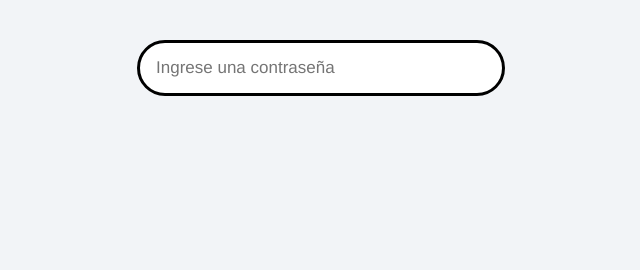
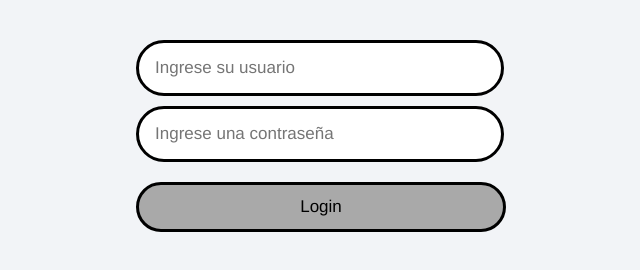
Before and after one commit to InmaTB-25/Contrase-a, a plain HTML site: page index.html in a window 1280 px wide. Shown: the whole page, without its empty margins (319-959 px from the left). Drawn offline with Linux system fonts and the light colour scheme.

Commit message:
creo usuario y constraseña boton verdad y falso (#1)

```diff
--- a/index.html
+++ b/index.html
@@ -8,12 +8,14 @@
     </head>
     <body>
         <section>
+            <input type="text" id="users" placeholder="Ingrese su usuario"/>
             <input
                 type="password"
                 id="password"
                 placeholder="Ingrese una contraseña"
             />
             <div id="feedback"></div>
+            <button id="btnLogin" disabled >Login</button>
         </section>
         <script src="main.js"></script>
     </body>
--- a/main.js
+++ b/main.js
@@ -1,16 +1,30 @@
 const passwordInput = document.getElementById("password");
 const feedback = document.getElementById("feedback");
+const botonLogin = document.getElementById("btnLogin")
+const userInput = document.getElementById("users")
+
+function login(evento) {
+    evento.preventDefault();
+    const user = userInput.value;
+    alert(`hola a ${user}`);
+}
+
 passwordInput.addEventListener("input", () => {
     const password = passwordInput.value;
     if (password.length <= 7) {
         feedback.textContent = "La contraseña es demasiado corta";
         feedback.className = "rojo";
+        botonLogin.setAttribute('disabled', 'true')
     } else if (password.length >= 11) {
+        feedback.textContent = "La contraseña es segura";
+        feedback.className = "verde";
+        botonLogin.removeAttribute('disabled')
+    } else {
         feedback.textContent = "La contraseña no es del todo segura";
         feedback.className = "naranja";
-    } else {
-        feedback.textContent = "La contraseña es segura";
-        feedback.className = "verde";
+        botonLogin.setAttribute('disabled', 'true')
+
     }
-    return test(password);
+    loginPassword(new Event('input'));
 });
+botonLogin.addEventListener('click', login);
--- a/styles.css
+++ b/styles.css
@@ -7,10 +7,15 @@ body {
     justify-content: center;
     padding-top: 40px;
 }
+section{
+    align-items: center;
+}
 input {
+    display: flex;
     width: 330px;
     height: 22px;
     padding: 14px 16px;
+    margin-bottom: 10px;
     font-family: inherit;
     font-size: 17px;
     line-height: 16px;
@@ -32,3 +37,22 @@ input {
 .verde {
     color: green;
 }
+#btnLogin {
+    align-items: center;
+    width: 370px;
+    height: 50px;
+    padding: 14px;
+    margin-bottom: 10px;
+    font-family: inherit;
+    font-size: 17px;
+    line-height: 16px;
+    border: 3px solid #000000;
+    border-radius: 100px;
+    color: #1d2129;
+    background-color: blue;
+    color: aliceblue;
+}
+#btnLogin:disabled {
+    background-color: darkgray;
+    color:black
+}
```
